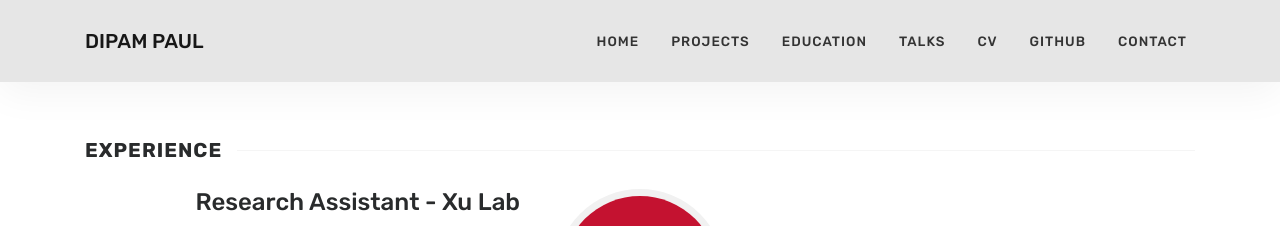
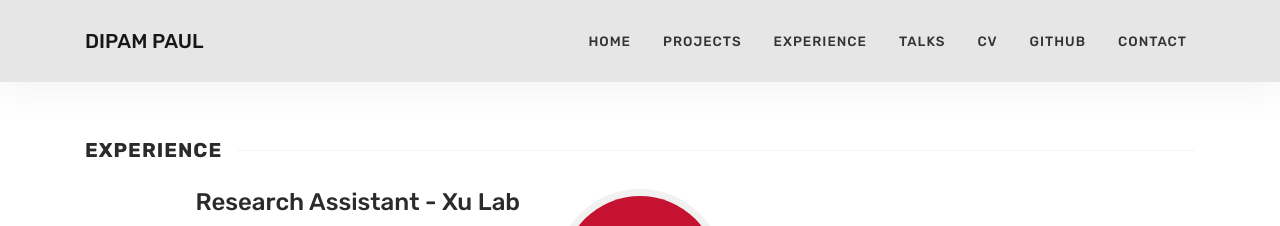
Before and after one commit to thisisdipam/thisisdipam.github.io, a Jekyll site: the page built from about.html, in a window 1280 px wide. Shown: the top 226 px of the page. Built offline with Jekyll 4.4.1, drawn with Linux system fonts in a browser that asks for light colours.

Commit message:
Update default.html

```diff
--- a/_layouts/default.html
+++ b/_layouts/default.html
@@ -66,7 +66,7 @@
                 </li>
 
                 <li class="nav-item">
-                    <a class="nav-link" href="{{ site.baseurl }}/about">Education</a>
+                    <a class="nav-link" href="{{ site.baseurl }}/about">Experience</a>
                 </li>
 
                 <li class="nav-item">
```
